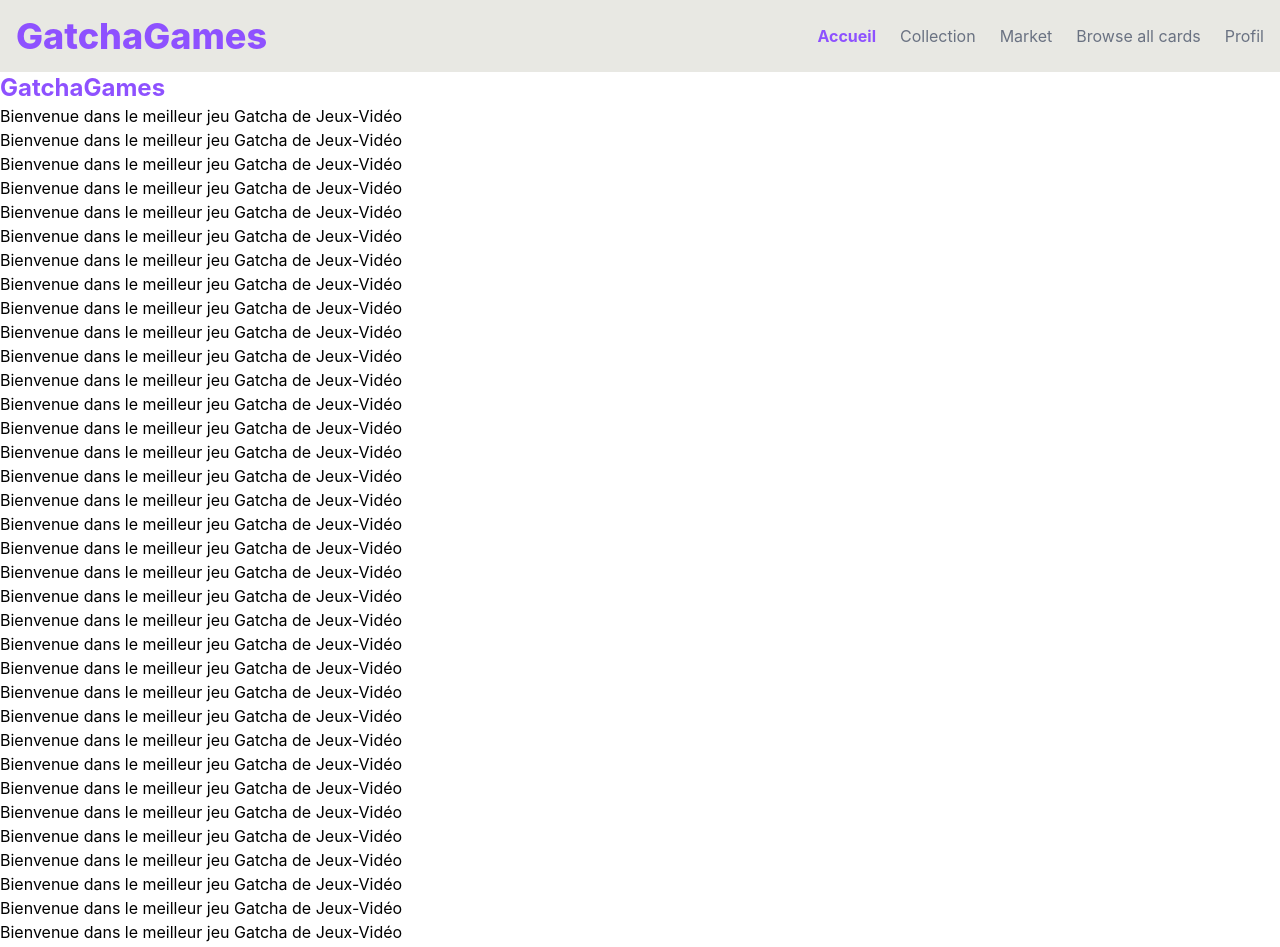
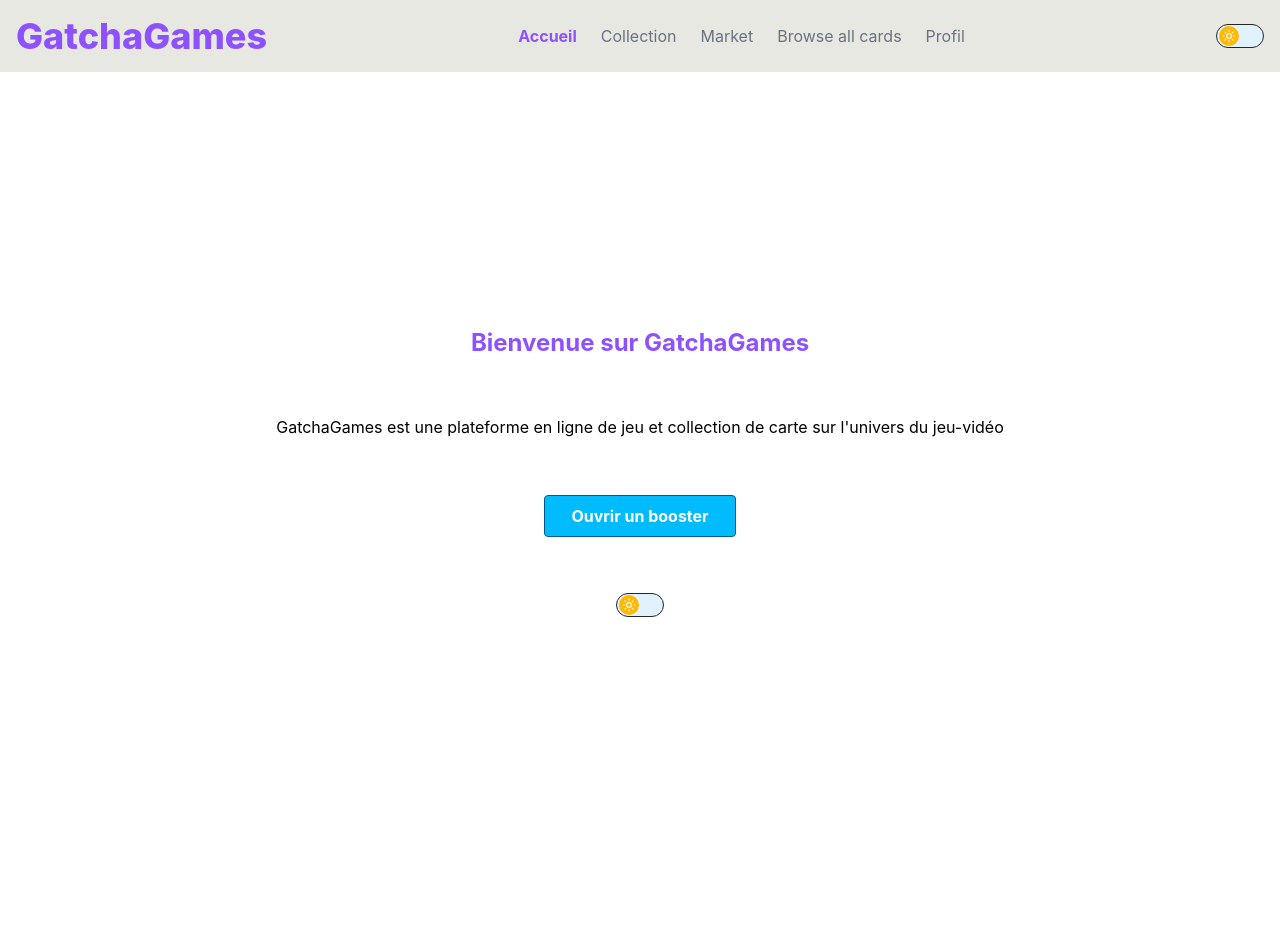
Before and after one commit to polodu13160/transcendance42Lyon, a React (Vite) app: page / in a window 1280 px wide. Shown: the top 947 px of the page. After the commit the page ends 872 px from the top, so only its background shows below. Built offline with nearby package versions, Linux system fonts and the light colour scheme.

Commit message:
feat: add ThemeToggle component and integrate it into NavBar and HomePage

```diff
--- a/src/components/layout/Navbar.tsx
+++ b/src/components/layout/Navbar.tsx
@@ -1,4 +1,5 @@
 import { NavLink } from "react-router";
+import ThemeToggle from "../ui/ThemeToggle";
 
 export default function NavBar() {
 
@@ -18,6 +19,7 @@ export default function NavBar() {
                 <NavLink to="/browse-all" className={getNavLinkClass}>Browse all cards</NavLink>
                 <NavLink to="/profil" className={getNavLinkClass}>Profil</NavLink>
             </nav>
+            <ThemeToggle />
         </div>
     )
 }
--- /dev/null
+++ b/src/components/ui/ThemeToggle.tsx
@@ -0,0 +1,36 @@
+import React from "react"
+
+import sunIcon from "../../assets/icons/sun.svg"
+import moonIcon from "../../assets/icons/moon-star.svg"
+
+export default function ThemeToggle() {
+
+    const [toggleButton, setToggleButton] = React.useState(false)
+
+    function toggleAction(): void {
+        setToggleButton(prevToggleButton => !prevToggleButton);
+    }
+
+return (
+    <>
+        <label className="select-none cursor-pointer">
+            <input
+                type="checkbox"
+                onChange={toggleAction}
+                className="sr-only peer"
+            />
+
+            <span className="border border-stone-800 h-6 w-12 bg-sky-100 peer-checked:bg-slate-800 peer-checked:[&>span]:bg-indigo-400 transition-colors duration-300 ease-in-out rounded-full flex items-center p-0.5 peer-checked:[&>span]:translate-x-6">
+                <span className="h-5 w-5 rounded-full bg-amber-400 flex transition-transform duration-400 ease-in-out items-center justify-center">
+                    <img
+                        src={toggleButton ? moonIcon : sunIcon}
+                        className="w-3.5 h-3.5"
+                    />
+                </span>
+            </span>
+        </label>
+
+        {/* <h3>Button : {toggleButton ? "nuit" : "jour"}</h3>  */}
+    </>
+)
+}
--- a/src/pages/HomePage.tsx
+++ b/src/pages/HomePage.tsx
@@ -1,53 +1,18 @@
 // import GameCard from "../features/cards/GameCard"
 // import testData from "../../test_data/cardsData.json"
+import ThemeToggle from "../components/ui/ThemeToggle"
 
 export default function HomePage() {
 
 
 
     return (
-        <>
-            <h1 className="text-2xl font-bold text-violet-500" >GatchaGames</h1>
-            <p>Bienvenue dans le meilleur jeu Gatcha de Jeux-Vidéo</p>
-            <p>Bienvenue dans le meilleur jeu Gatcha de Jeux-Vidéo</p>
-            <p>Bienvenue dans le meilleur jeu Gatcha de Jeux-Vidéo</p>
-            <p>Bienvenue dans le meilleur jeu Gatcha de Jeux-Vidéo</p>
-            <p>Bienvenue dans le meilleur jeu Gatcha de Jeux-Vidéo</p>
-            <p>Bienvenue dans le meilleur jeu Gatcha de Jeux-Vidéo</p>
-            <p>Bienvenue dans le meilleur jeu Gatcha de Jeux-Vidéo</p>
-            <p>Bienvenue dans le meilleur jeu Gatcha de Jeux-Vidéo</p>
-            <p>Bienvenue dans le meilleur jeu Gatcha de Jeux-Vidéo</p>
-            <p>Bienvenue dans le meilleur jeu Gatcha de Jeux-Vidéo</p>
-            <p>Bienvenue dans le meilleur jeu Gatcha de Jeux-Vidéo</p>
-            <p>Bienvenue dans le meilleur jeu Gatcha de Jeux-Vidéo</p>
-            <p>Bienvenue dans le meilleur jeu Gatcha de Jeux-Vidéo</p>
-            <p>Bienvenue dans le meilleur jeu Gatcha de Jeux-Vidéo</p>
-            <p>Bienvenue dans le meilleur jeu Gatcha de Jeux-Vidéo</p>
-            <p>Bienvenue dans le meilleur jeu Gatcha de Jeux-Vidéo</p>
-            <p>Bienvenue dans le meilleur jeu Gatcha de Jeux-Vidéo</p>
-            <p>Bienvenue dans le meilleur jeu Gatcha de Jeux-Vidéo</p>
-            <p>Bienvenue dans le meilleur jeu Gatcha de Jeux-Vidéo</p>
-            <p>Bienvenue dans le meilleur jeu Gatcha de Jeux-Vidéo</p>
-            <p>Bienvenue dans le meilleur jeu Gatcha de Jeux-Vidéo</p>
-            <p>Bienvenue dans le meilleur jeu Gatcha de Jeux-Vidéo</p>
-            <p>Bienvenue dans le meilleur jeu Gatcha de Jeux-Vidéo</p>
-            <p>Bienvenue dans le meilleur jeu Gatcha de Jeux-Vidéo</p>
-            <p>Bienvenue dans le meilleur jeu Gatcha de Jeux-Vidéo</p>
-            <p>Bienvenue dans le meilleur jeu Gatcha de Jeux-Vidéo</p>
-            <p>Bienvenue dans le meilleur jeu Gatcha de Jeux-Vidéo</p>
-            <p>Bienvenue dans le meilleur jeu Gatcha de Jeux-Vidéo</p>
-            <p>Bienvenue dans le meilleur jeu Gatcha de Jeux-Vidéo</p>
-            <p>Bienvenue dans le meilleur jeu Gatcha de Jeux-Vidéo</p>
-            <p>Bienvenue dans le meilleur jeu Gatcha de Jeux-Vidéo</p>
-            <p>Bienvenue dans le meilleur jeu Gatcha de Jeux-Vidéo</p>
-            <p>Bienvenue dans le meilleur jeu Gatcha de Jeux-Vidéo</p>
-            <p>Bienvenue dans le meilleur jeu Gatcha de Jeux-Vidéo</p>
-            <p>Bienvenue dans le meilleur jeu Gatcha de Jeux-Vidéo</p>
-            <p>Bienvenue dans le meilleur jeu Gatcha de Jeux-Vidéo</p>
-            <p>Bienvenue dans le meilleur jeu Gatcha de Jeux-Vidéo</p>
-            <p>Bienvenue dans le meilleur jeu Gatcha de Jeux-Vidéo</p>
-            <p>Bienvenue dans le meilleur jeu Gatcha de Jeux-Vidéo</p>
-            <p>Bienvenue dans le meilleur jeu Gatcha de Jeux-Vidéo</p>
-        </>
+        <div className="flex flex-col justify-center items-center h-screen gap-14">
+            <h1 className="text-2xl font-bold text-violet-500" >Bienvenue sur GatchaGames</h1>
+            <p>GatchaGames est une plateforme en ligne de jeu et collection de carte sur l'univers du jeu-vidéo</p>
+            <button className="text-white bg-sky-400 hover:bg-sky-500 active:bg-sky-600 border-sky-800 border p-2 rounded font-bold w-48 transition-all duration-300 ease-in-out active:scale-95">Ouvrir un booster</button>
+
+            <ThemeToggle />
+        </div>
     )
 }
```
Also changed, not shown: src/assets/icons/moon-star.svg (added), src/assets/icons/sun.svg (added).
